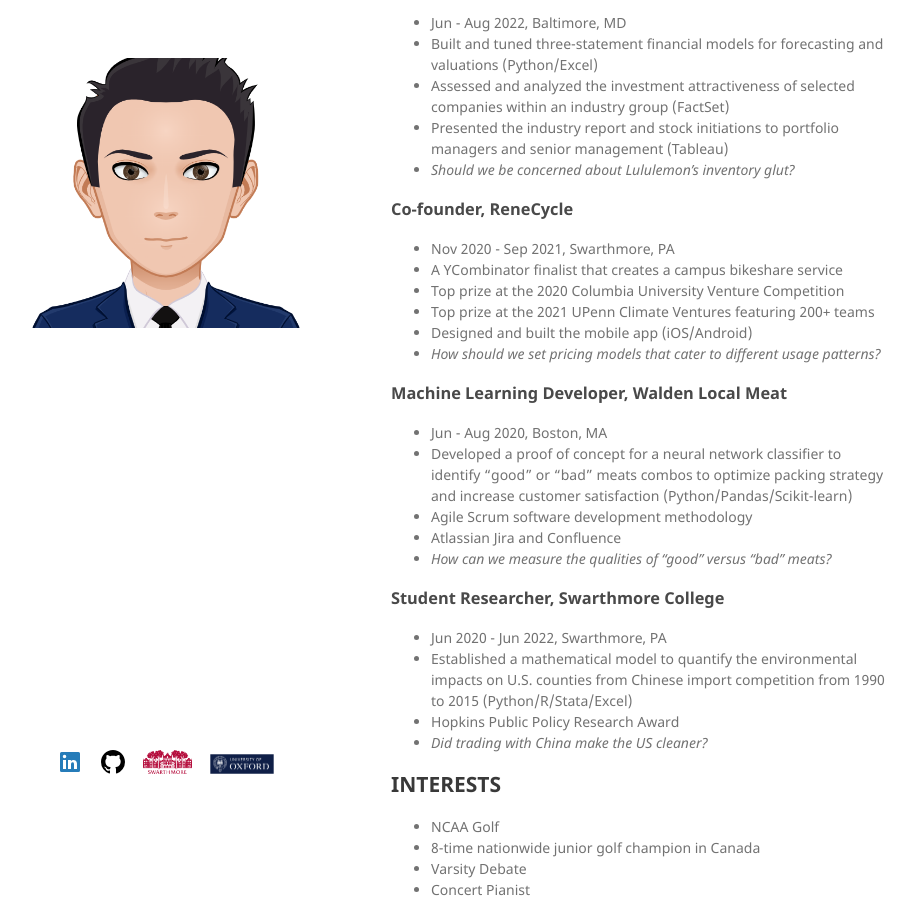
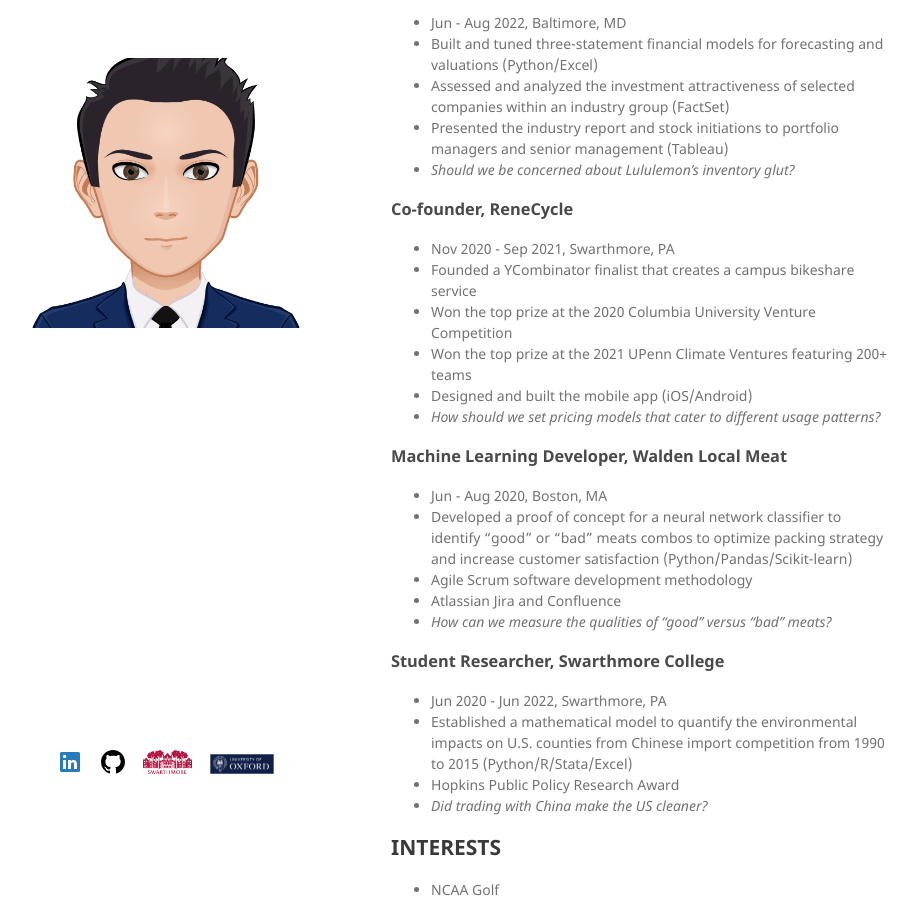
Before and after one commit to henrylei2000/henrylei2000.github.io, a Jekyll site: the page built from index.md, in a window 1280 px wide and 900 px high, scrolled down 1798 px. Shown: the whole window, without its empty margins (179-1097 px from the left). Built offline with Jekyll 4.4.1, drawn with Linux system fonts in a browser that asks for light colours; our own code applies the rules of GitHub Pages for plain Markdown files.

Commit message:
renecycle

```diff
--- a/index.md
+++ b/index.md
@@ -73,9 +73,9 @@
 
 ### Co-founder, ReneCycle
 - Nov 2020 - Sep 2021, Swarthmore, PA
-- A YCombinator finalist that creates a campus bikeshare service
-- Top prize at the 2020 Columbia University Venture Competition
-- Top prize at the 2021 UPenn Climate Ventures featuring 200+ teams
+- Founded a YCombinator finalist that creates a campus bikeshare service
+- Won the top prize at the 2020 Columbia University Venture Competition
+- Won the top prize at the 2021 UPenn Climate Ventures featuring 200+ teams
 - Designed and built the mobile app (iOS/Android)
 - _How should we set pricing models that cater to different usage patterns?_
 
```
